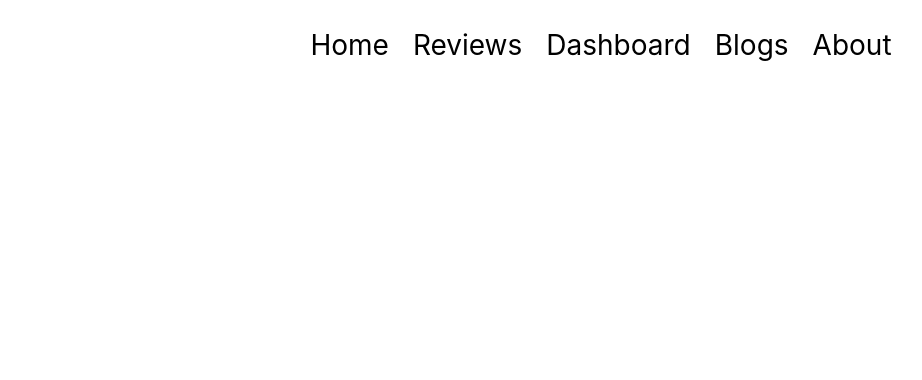
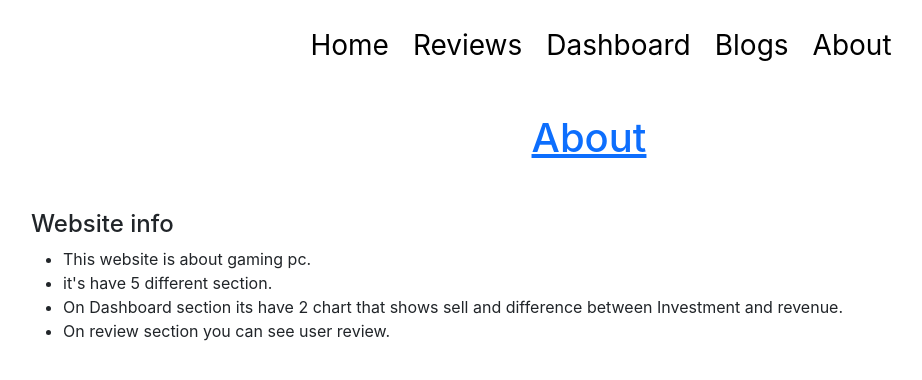
Before and after one commit to safinxr/Assignment-09, a React (Create React App) app: page /about in a window 1280 px wide. Shown: the top 380 px of the page, without its empty margins (51-973 px from the left). Built offline with nearby package versions, Linux system fonts and the light colour scheme; the HTML template or start-up script is replaced by a standard one.

Commit message:
about section added

```diff
--- a/src/components/About/About.js
+++ b/src/components/About/About.js
@@ -2,8 +2,15 @@ import React from 'react';
 
 const About = () => {
     return (
-        <div>
-
+        <div className='container'>
+            <h1 className='text-primary text-center my-5'><u>About</u></h1>
+            <h4>Website info</h4>
+            <ul>
+                <li>This website is about gaming pc.</li>
+                <li>it's have 5 different section.</li>
+                <li>On Dashboard section its have 2 chart that shows sell and difference between Investment and revenue.</li>
+                <li>On review section you can see user review.</li>
+            </ul>
         </div>
     );
 };
```
